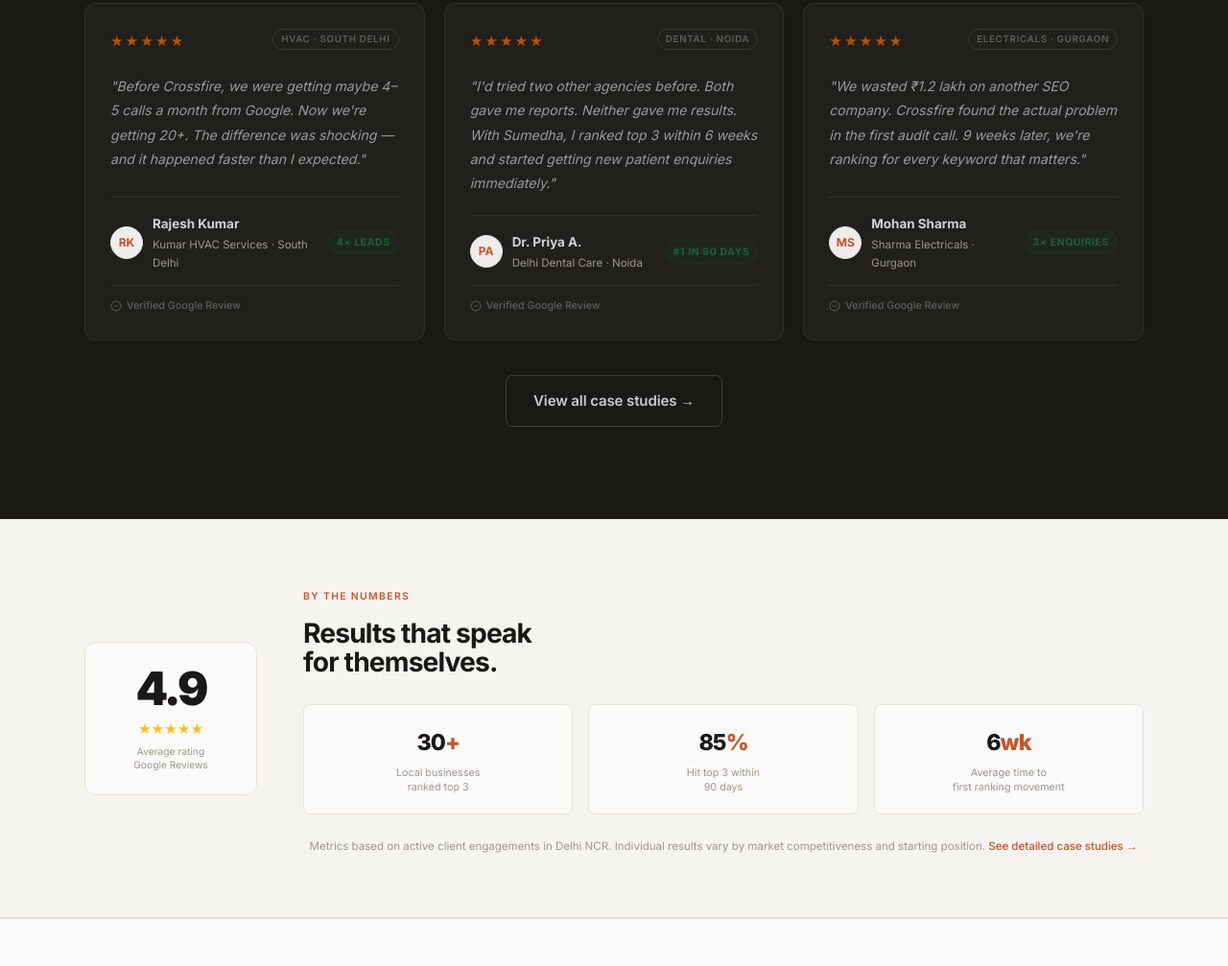
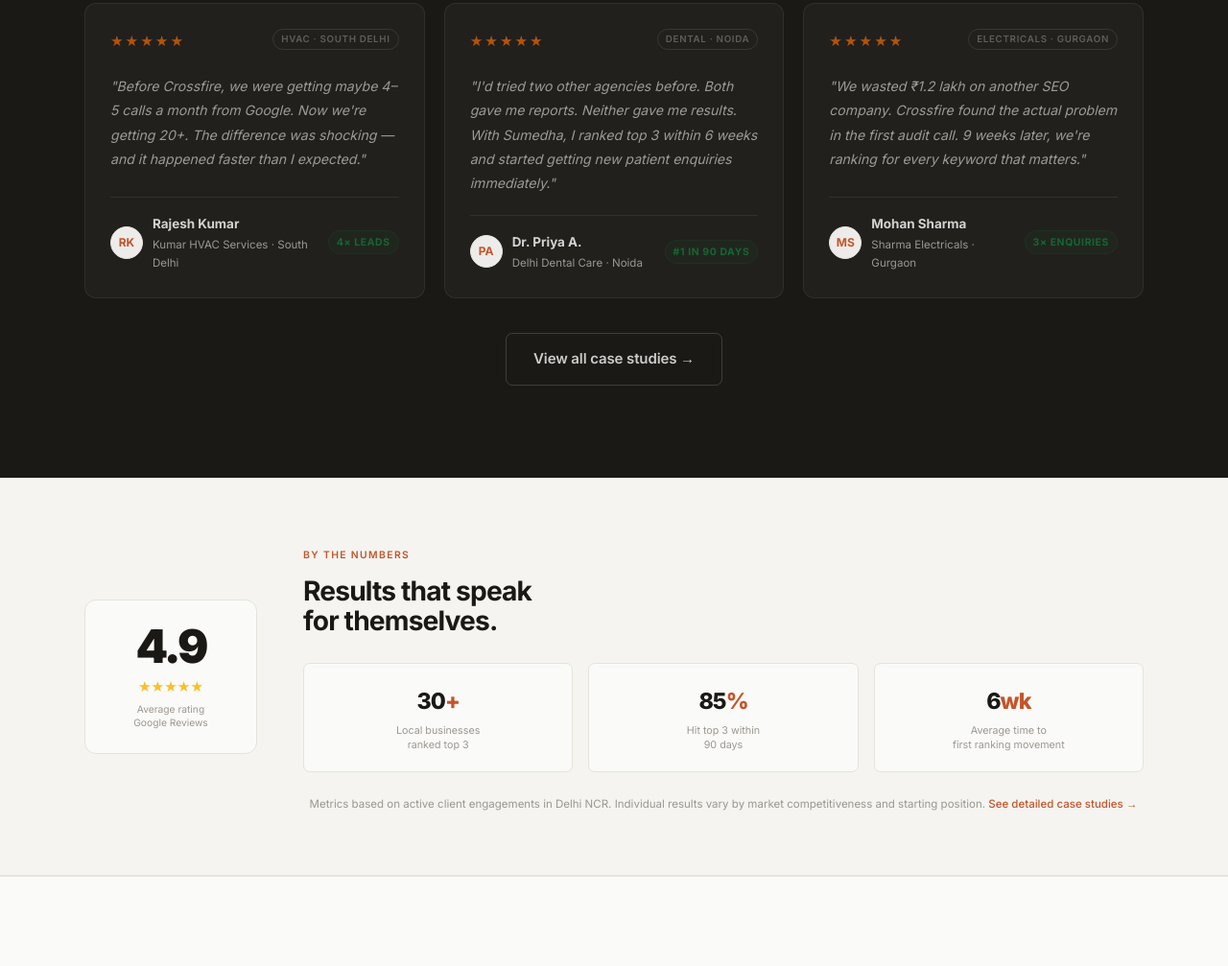
Before and after one commit to ksumedha14-ops/crossfire-website, a plain HTML site: page index.html in a window 1280 px wide. Shown: the part 5279-6286 px from the top of the page at 96% size. Drawn offline with Linux system fonts and the light colour scheme.

Commit message:
Remove placeholder Google review buttons from homepage testimonials
All three "Verified Google Review" links pointed to dead placeholder
URLs (g.page/r/placeholder-*). Removed the anchor tags and their
accompanying HTML comments. Testimonial cards and copy unchanged.
CSS rule retained for when real review URLs are added.

Co-Authored-By: Claude Sonnet 4.6 <noreply@anthropic.com>

```diff
--- a/index.html
+++ b/index.html
@@ -692,11 +692,6 @@
           <div><div class="testi__name testi__name--dark">Rajesh Kumar</div><div class="testi__biz">Kumar HVAC Services · South Delhi</div></div>
           <span class="testi__result">4× leads</span>
         </div>
-        <!-- PLACEHOLDER: Replace href with real Google review URL when available -->
-        <a href="https://g.page/r/placeholder-hvac" class="testi__google-link" target="_blank" rel="noopener noreferrer" aria-label="Read Google review from Rajesh Kumar">
-          <svg width="12" height="12" viewBox="0 0 24 24" fill="none" aria-hidden="true"><circle cx="12" cy="12" r="10" stroke="currentColor" stroke-width="2"/><polyline points="9 12 11 14 15 10" stroke="currentColor" stroke-width="2" stroke-linecap="round" stroke-linejoin="round"/></svg>
-          Verified Google Review
-        </a>
       </div>
       <div class="testi testi--dark fade-up d1">
         <div class="testi__top">
@@ -709,11 +704,6 @@
           <div><div class="testi__name testi__name--dark">Dr. Priya A.</div><div class="testi__biz">Delhi Dental Care · Noida</div></div>
           <span class="testi__result">#1 in 90 days</span>
         </div>
-        <!-- PLACEHOLDER: Replace href with real Google review URL when available -->
-        <a href="https://g.page/r/placeholder-dental" class="testi__google-link" target="_blank" rel="noopener noreferrer" aria-label="Read Google review from Dr. Priya A.">
-          <svg width="12" height="12" viewBox="0 0 24 24" fill="none" aria-hidden="true"><circle cx="12" cy="12" r="10" stroke="currentColor" stroke-width="2"/><polyline points="9 12 11 14 15 10" stroke="currentColor" stroke-width="2" stroke-linecap="round" stroke-linejoin="round"/></svg>
-          Verified Google Review
-        </a>
       </div>
       <div class="testi testi--dark fade-up d2">
         <div class="testi__top">
@@ -726,11 +716,6 @@
           <div><div class="testi__name testi__name--dark">Mohan Sharma</div><div class="testi__biz">Sharma Electricals · Gurgaon</div></div>
           <span class="testi__result">3× enquiries</span>
         </div>
-        <!-- PLACEHOLDER: Replace href with real Google review URL when available -->
-        <a href="https://g.page/r/placeholder-electricals" class="testi__google-link" target="_blank" rel="noopener noreferrer" aria-label="Read Google review from Mohan Sharma">
-          <svg width="12" height="12" viewBox="0 0 24 24" fill="none" aria-hidden="true"><circle cx="12" cy="12" r="10" stroke="currentColor" stroke-width="2"/><polyline points="9 12 11 14 15 10" stroke="currentColor" stroke-width="2" stroke-linecap="round" stroke-linejoin="round"/></svg>
-          Verified Google Review
-        </a>
       </div>
     </div>
     <div style="text-align:center;margin-top:36px">
```
